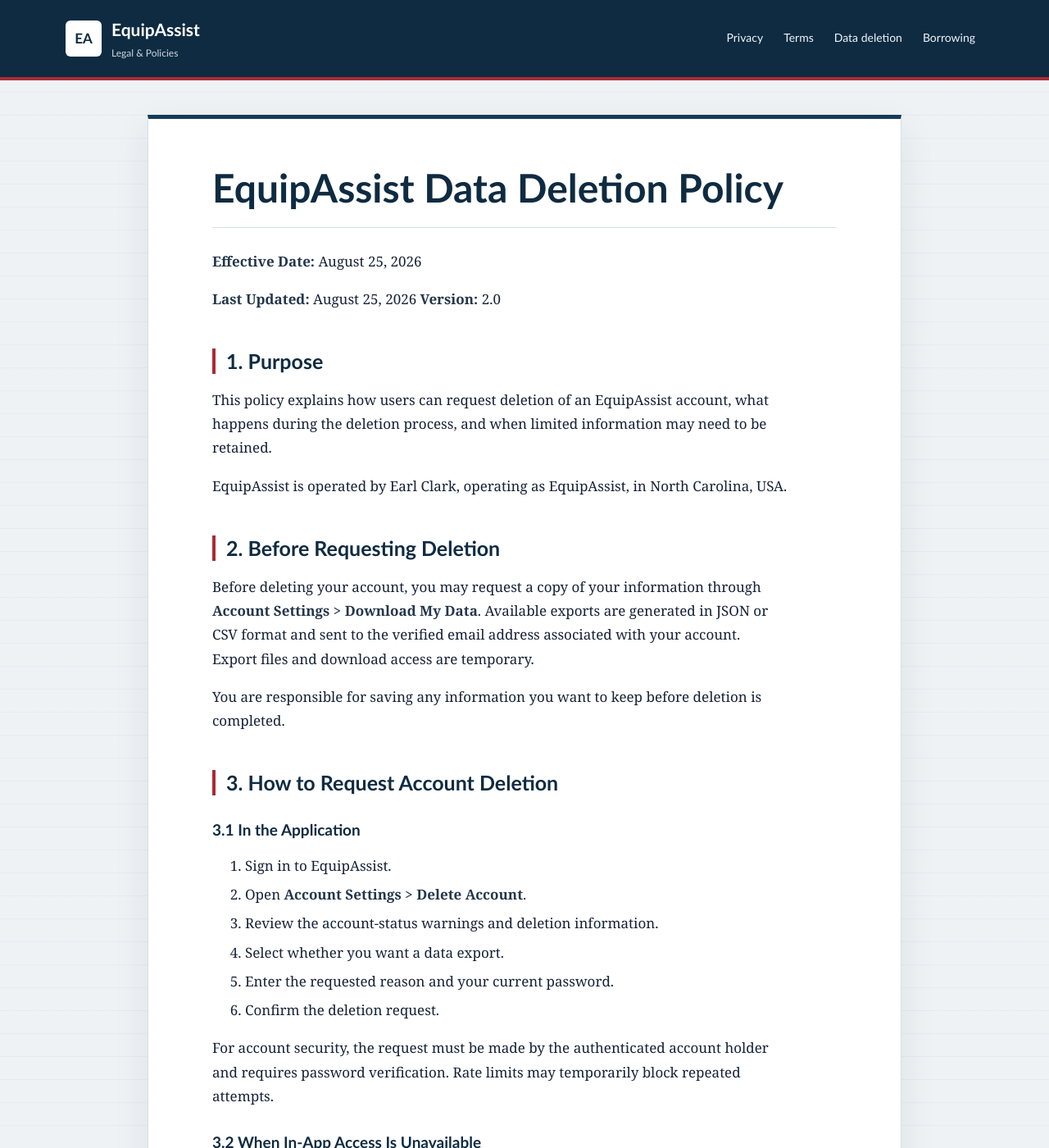
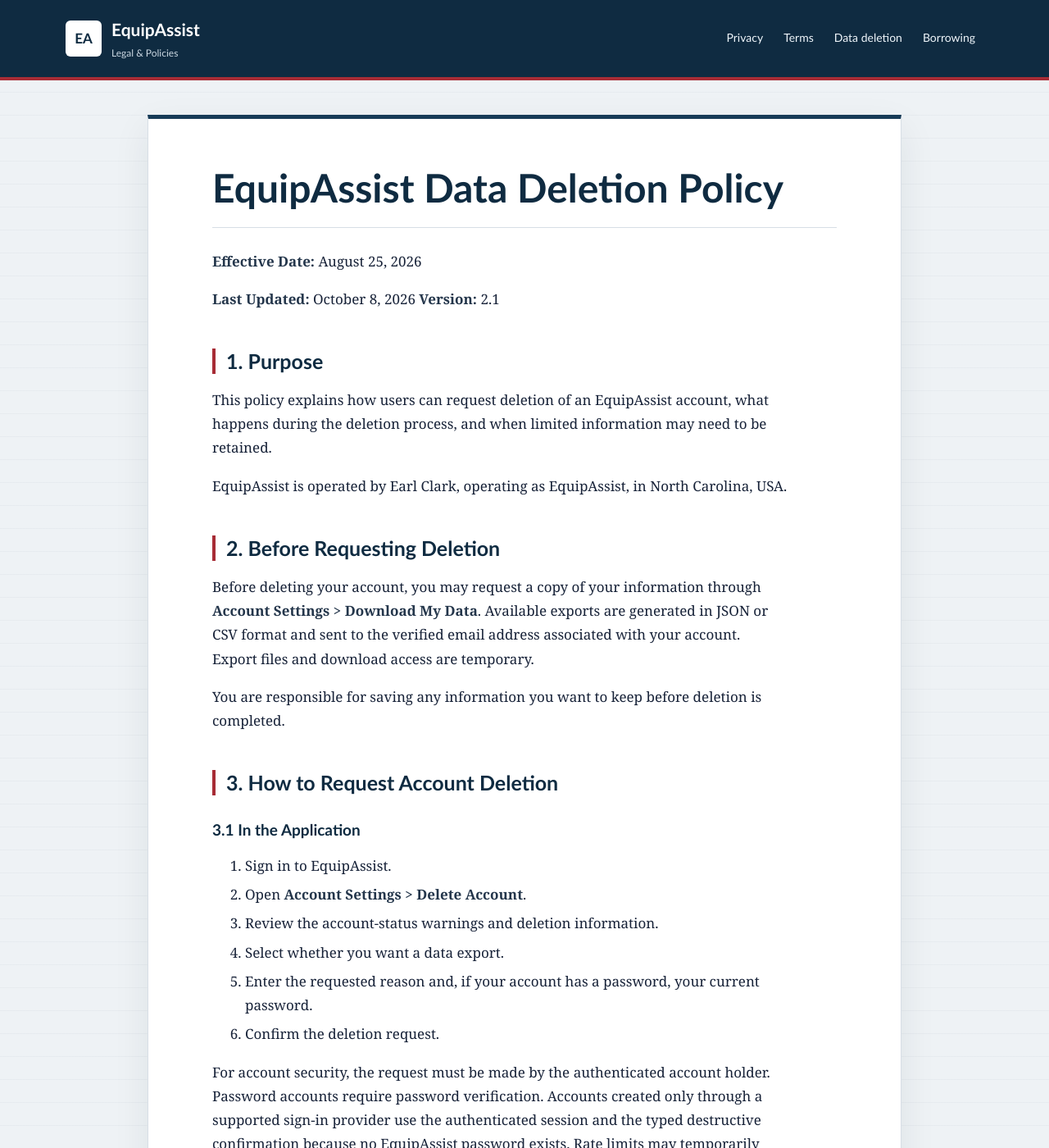
Before and after one commit to elclark82/equipassist-legal, a Jekyll site: the page built from data-deletion.md, in a window 1280 px wide and 1400 px high. Shown: the whole window at 82% size. Built offline with Jekyll 4.4.1, drawn with Linux system fonts in a browser that asks for light colours; some of the changed text lies outside the part shown.

Commit message:
Update privacy and deletion policies to 2.1

```diff
--- a/data-deletion.md
+++ b/data-deletion.md
@@ -8,8 +8,8 @@ permalink: /data-deletion.html
 
 **Effective Date:** August 25, 2026
 
-**Last Updated:** August 25, 2026
-**Version:** 2.0
+**Last Updated:** October 8, 2026
+**Version:** 2.1
 
 ## 1. Purpose
 
@@ -31,10 +31,10 @@ You are responsible for saving any information you want to keep before deletion
 2. Open **Account Settings > Delete Account**.
 3. Review the account-status warnings and deletion information.
 4. Select whether you want a data export.
-5. Enter the requested reason and your current password.
+5. Enter the requested reason and, if your account has a password, your current password.
 6. Confirm the deletion request.
 
-For account security, the request must be made by the authenticated account holder and requires password verification. Rate limits may temporarily block repeated attempts.
+For account security, the request must be made by the authenticated account holder. Password accounts require password verification. Accounts created only through a supported sign-in provider use the authenticated session and the typed destructive confirmation because no EquipAssist password exists. Rate limits may temporarily block repeated attempts.
 
 ### 3.2 When In-App Access Is Unavailable
 
```
Also changed, not shown: privacy.md (+3 -2 lines), source/DATA_DELETION_POLICY.md (+4 -4 lines), source/PRIVACY_POLICY.md (+3 -2 lines).
